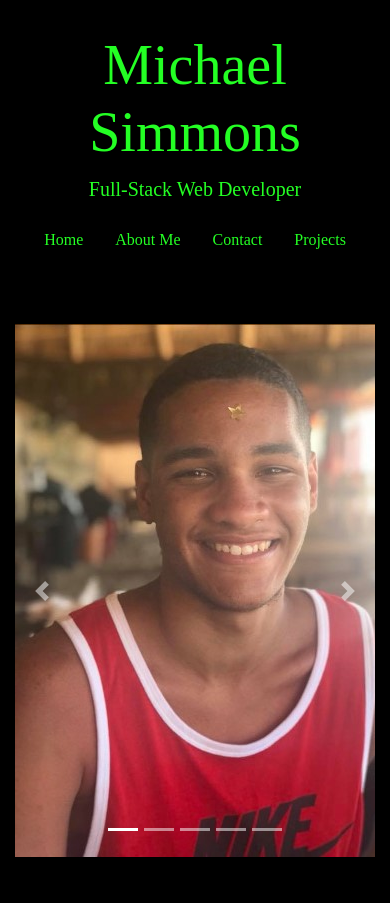
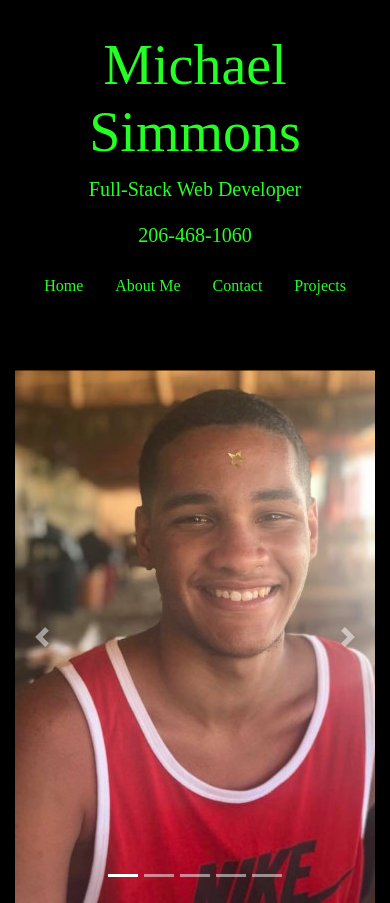
Before and after one commit to Mikey-Simmons/MichaelSimmonsPortfolio, a React (Create React App) app in the folder client/: page / in a window 390 px wide. Before the commit the page ends 857 px from the top, so only its background shows below. Built offline with nearby package versions, Linux system fonts and the light colour scheme.

Commit message:
added phone#

```diff
--- a/client/src/App.js
+++ b/client/src/App.js
@@ -3,6 +3,7 @@ import './App.css';
 import 'bootstrap/dist/css/bootstrap.css';
 import HomePage from './views/HomePage';
 import { Router } from '@reach/router';
+
 
 function App() {
   return (
@@ -10,6 +11,7 @@ function App() {
       <div className="jumbotron">
         <h1 className="display-4">Michael Simmons</h1>
         <p class="lead">Full-Stack Web Developer</p>
+        <p class="lead"> <a href="tel:2064681060">206-468-1060</a></p>
         <ul class="nav justify-content-center">
           <li class="nav-item">
             <a class="nav-link active" href="/">Home</a>
```
Also changed, not shown: 1 other file (tests, documents, lock files or other folders).
